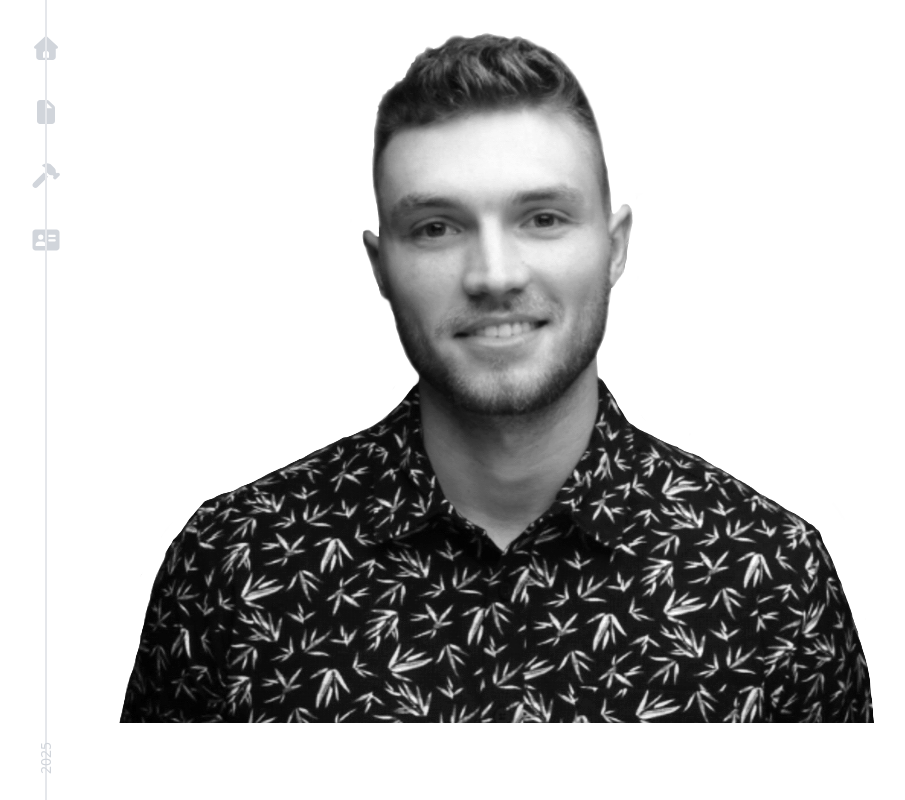
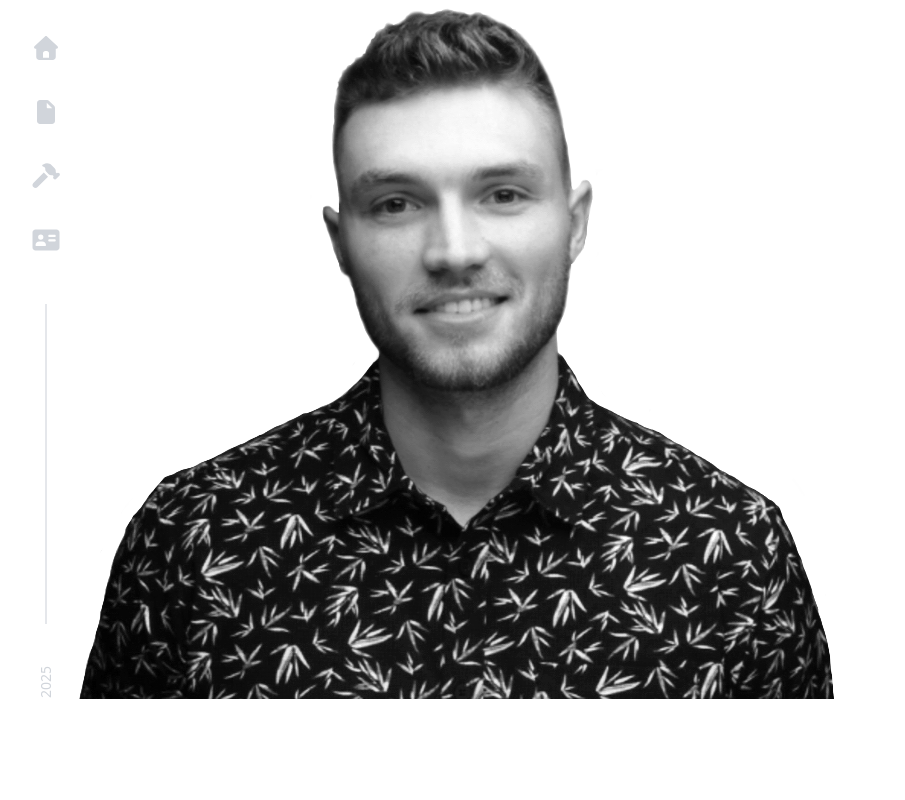
Before and after one commit to brogers111/personal-portfolio, a React (Vite) app: page / in a window 1280 px wide. Shown: the whole page, without its empty margins (2-907 px from the left). Built offline with nearby package versions, Linux system fonts and the light colour scheme.

Commit message:
Update nav to fixed and main padding

```diff
--- a/src/App.tsx
+++ b/src/App.tsx
@@ -10,7 +10,7 @@ function App() {
   return (
     <div className='flex min-h-screen'>
       <Nav />
-      <main className='flex-1 p-6'>
+      <main>
         <Routes>
           <Route path='/' element={<Home />}/>
           <Route path='/resume' element={<About />}/>
--- a/src/components/Home.tsx
+++ b/src/components/Home.tsx
@@ -4,7 +4,7 @@ function Home() {
 
   return (
     <>
-      <img src={headshot} alt="headshot" />
+      <img src={headshot} alt="headshot" className='mx-20' />
     </>
   )
 }
--- a/src/components/Nav.tsx
+++ b/src/components/Nav.tsx
@@ -5,7 +5,7 @@ import { faHouse, faFile, faHammer, faAddressCard } from '@fortawesome/free-soli
 function Nav() {
 
   return (
-    <nav className="w-24 flex flex-col items-center justify-start gap-y-8 pt-8 relative">
+    <nav className="fixed top-0 left-0 h-screen w-24 flex flex-col items-center justify-start gap-y-8 pt-8 z-10">
       <Link to="/"
       className="text-gray-300 text-2xl hover:text-gray-400 transition-colors"
       title="Home"
@@ -31,9 +31,9 @@ function Nav() {
         <FontAwesomeIcon icon={faAddressCard} />
       </Link>
 
-      <div className="absolute top-0 bottom-0 w-0.5 bg-gray-200"></div>
+      <div style={{ height: '40vh' }} className="w-0.5 bg-gray-200 my-4"></div>
 
-      <div className="absolute bottom-8 -rotate-90 text-gray-300 text-sm font-light">
+      <div className="-rotate-90 text-gray-300 text-sm font-light">
         2025
       </div>
     </nav>
```
